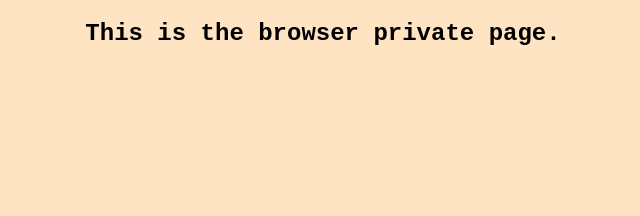
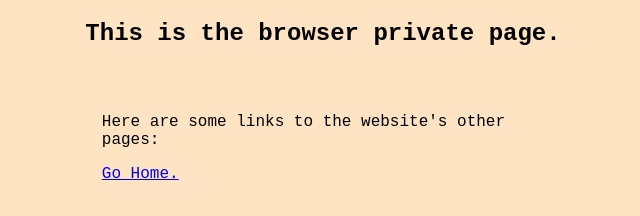
Before and after one commit to AaronBrown1229/EEE401-Lab2, a plain HTML site: page html/browsePrivate.html in a window 1280 px wide. Shown: the whole page, without its empty margins (317-957 px from the left). Drawn offline with Linux system fonts and the light colour scheme.

Commit message:
Added home links to pages.

```diff
--- a/html/browsePrivate.html
+++ b/html/browsePrivate.html
@@ -39,6 +39,11 @@
                 <h2>This is the browser private page.</h2>
             </div>
 
+            <div class="PageLinks">
+                <p>Here are some links to the website's other pages:</p>
+                <a href="http://127.0.0.1:5500/html/index.html">Go Home.</a>
+            </div>
+
             <div class="PageText">
             </div>
 
```
Also changed, not shown: html/browsePublic.html (+5 -0 lines), html/upload.html (+5 -0 lines).
